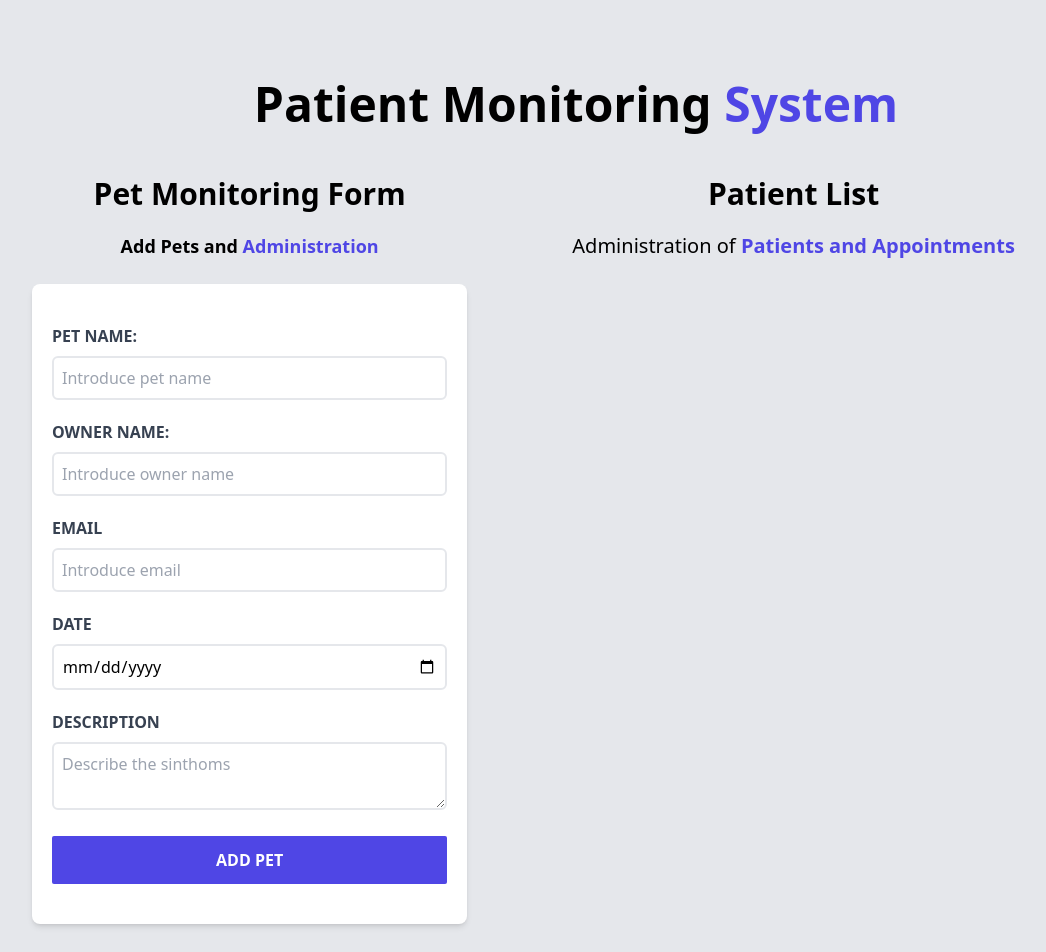
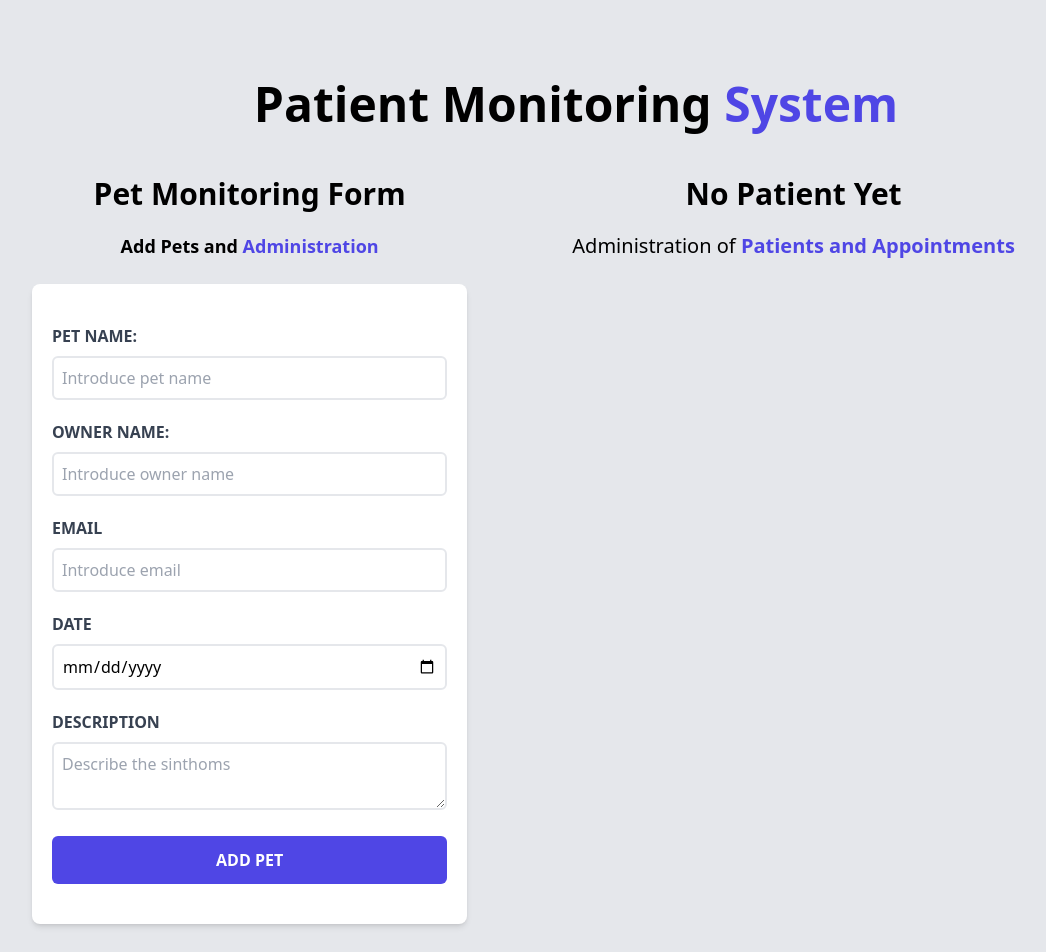
Before and after one commit to laylarodas/appointments-app, a React (Vite) app: page / in a window 1280 px wide. Shown: the top 952 px of the page, without its empty margins (64-1110 px from the left). Built offline with nearby package versions, Linux system fonts and the light colour scheme.

Commit message:
edit patient list // create button edit-delete

```diff
--- a/src/components/Form.jsx
+++ b/src/components/Form.jsx
@@ -92,7 +92,7 @@ export const Form = ({ setPets, pets }) => {
           }}/>
         </div>
 
-        <input type="submit" value="Add Pet" className='bg-indigo-600 w-full p-3 text-white font-bold uppercase rounded-sm hover:bg-indigo-700 cursor-pointer transition-all' />
+        <input type="submit" value="Add Pet" className='bg-indigo-600 w-full p-3 text-white font-bold uppercase rounded-md hover:bg-indigo-700 cursor-pointer transition-all' />
       </form>
     </div>
   )
--- a/src/components/List.jsx
+++ b/src/components/List.jsx
@@ -1,24 +1,38 @@
 import React from 'react'
 import { Patient } from './Patient'
 
-export const List = ({pets}) => {
+export const List = ({ pets }) => {
 
 
   return (
     <div className='md:w-1/2 lg:w-3/5 md:h-screen overflow-scroll'>
+      {pets && pets.length ?
+        <>
           <h2 className='font-black text-3xl text-center'>Patient List</h2>
           <p className='text-xl mt-5 mb-6 text-center'>
             Administration of {''}
             <span className='text-indigo-600 font-bold'>Patients and Appointments</span>
           </p>
 
-      {pets.map( pet => (
+          {pets.map(pet => (
             <Patient
               key={pet.id}
               pet={pet}
             />
           ))}
 
+        </>
+
+        : <>
+          <h2 className='font-black text-3xl text-center'>No Patient Yet</h2>
+          <p className='text-xl mt-5 mb-6 text-center'>
+            Administration of {''}
+            <span className='text-indigo-600 font-bold'>Patients and Appointments</span>
+          </p>
+
+        </>}
+
+
     </div>
   )
 }
--- a/src/components/Patient.jsx
+++ b/src/components/Patient.jsx
@@ -25,6 +25,10 @@ export const Patient = ({pet}) => {
           Description: {''}
           <span className='font-normal normal-case'>{description}</span>
         </p>
+        <div className='flex justify-between mt-10'>
+          <button type='button' className='py-2 px-10 bg-indigo-600 hover:bg-indigo-700 text-white text-bold rounded-md'>Edit</button>
+          <button type='button' className='py-2 px-10 bg-red-600 hover:bg-red-700 text-white text-bold rounded-md'>Delete</button>
+        </div>
       </div>
   )
 }
```
Lines whose indentation alone changed are shown as unchanged.
